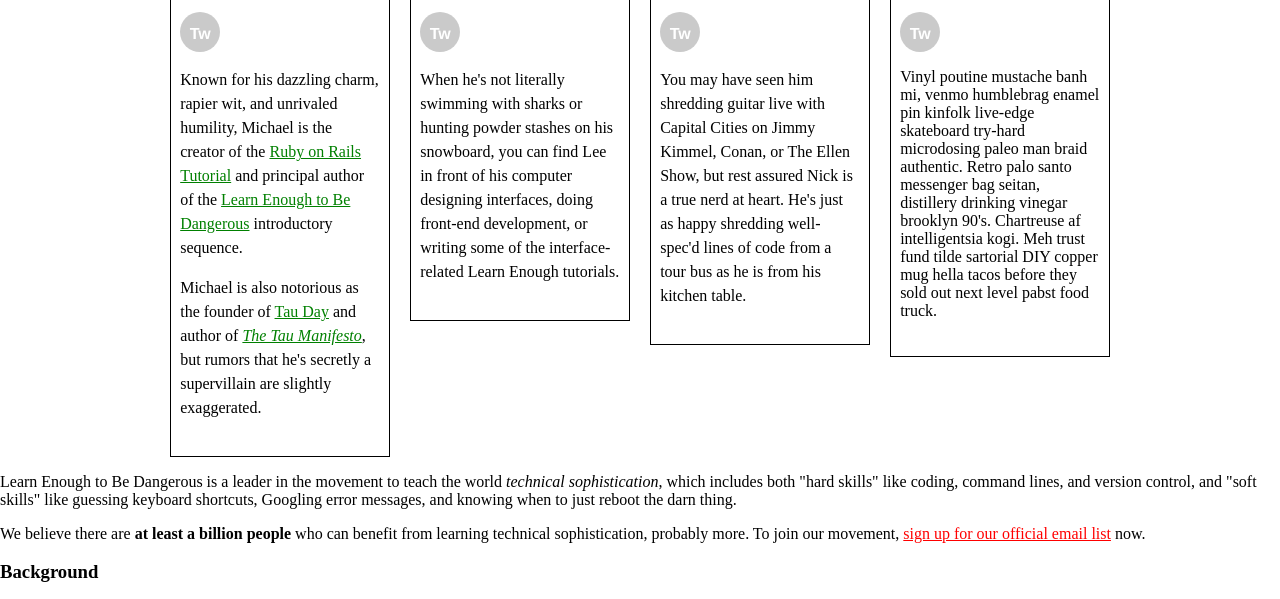
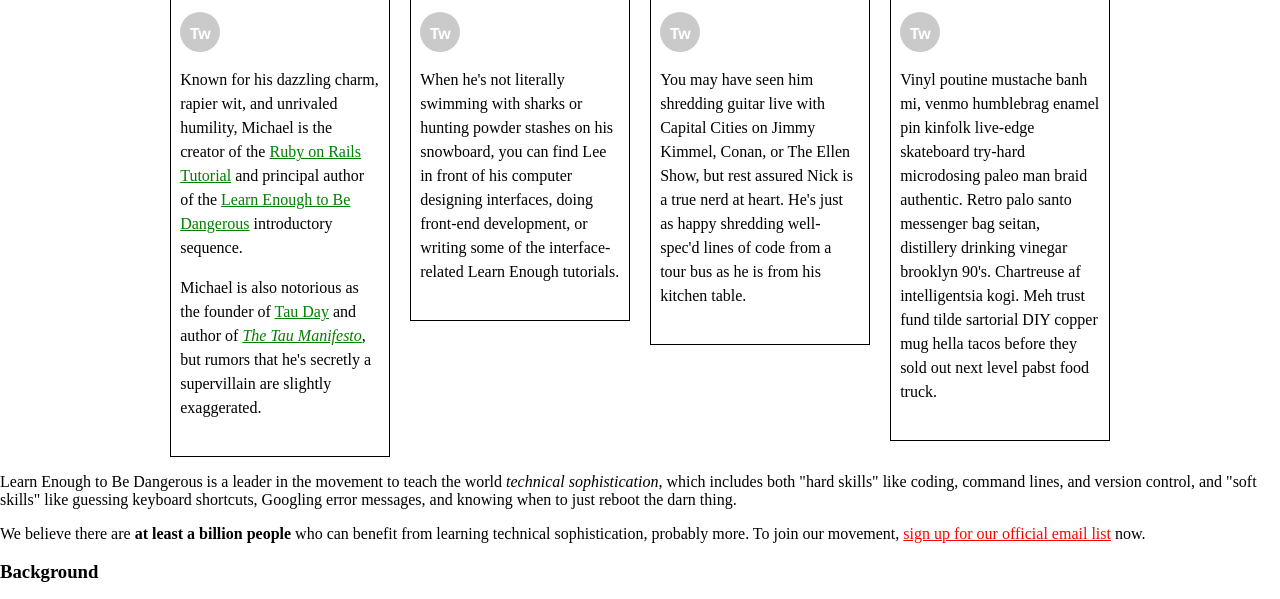
Before and after one commit to s33dco/s33dco.github.io, a plain HTML site: page index.html in a window 1280 px wide. Shown: the part 710-1309 px from the top of the page. Drawn offline with Linux system fonts and the light colour scheme.

Commit message:
add missing div in bio-box

```diff
--- a/index.html
+++ b/index.html
@@ -155,9 +155,11 @@
         <img src="http://placekitten.com/g/400/400">
         <h3>Kitten Hipster</h3>
         <a href="https://twitter.com/nickmerwin" class="social-link">Tw</a>
-        <p>
-Vinyl poutine mustache banh mi, venmo humblebrag enamel pin kinfolk live-edge skateboard try-hard microdosing paleo man braid authentic. Retro palo santo messenger bag seitan, distillery drinking vinegar brooklyn 90's. Chartreuse af intelligentsia kogi. Meh trust fund tilde sartorial DIY copper mug hella tacos before they sold out next level pabst food truck.
-        </p>
+        <div class="bio-copy">
+          <p>
+            Vinyl poutine mustache banh mi, venmo humblebrag enamel pin kinfolk live-edge skateboard try-hard microdosing paleo man braid authentic. Retro palo santo messenger bag seitan, distillery drinking vinegar brooklyn 90's. Chartreuse af intelligentsia kogi. Meh trust fund tilde sartorial DIY copper mug hella tacos before they sold out next level pabst food truck.
+          </p>
+          </div>
       </div>
     </div>
     <p>
```
